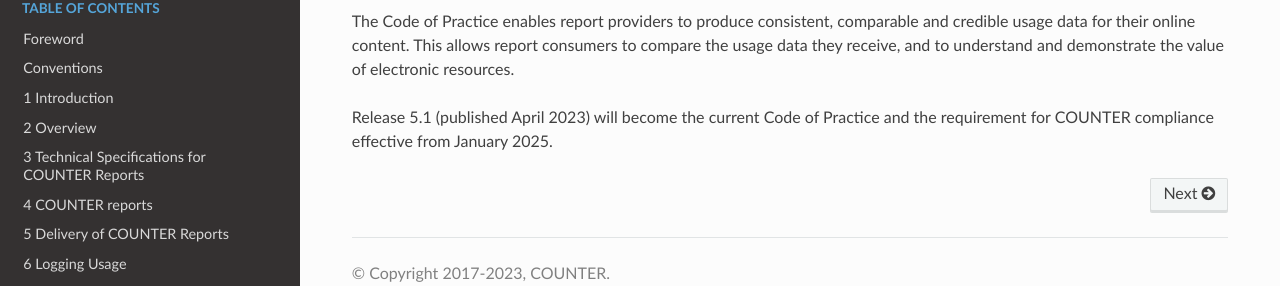
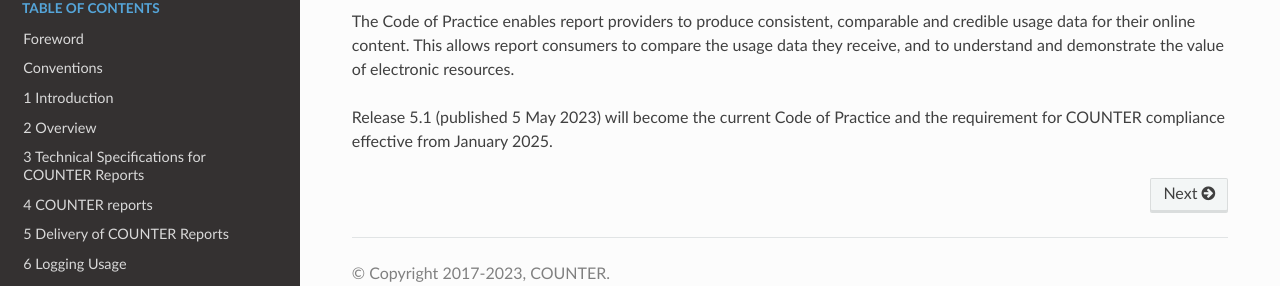
Before and after one commit to Project-Counter/cop5, a Sphinx documentation site: the page built from source/index.rst, in a window 1280 px wide. Shown: the part 222-508 px from the top of the page. Built offline with Sphinx 7.4.7 and the Read the Docs theme 2.0.0, drawn with Linux system fonts in a browser that asks for light colours.

Commit message:
Update release date for Release 5.1 (#238)

```diff
--- a/README.rst
+++ b/README.rst
@@ -5,7 +5,7 @@
 
 There are multiple branches:
 
-* `5.1 <https://github.com/Project-Counter/cop5/tree/5.1>`_: Release 5.1 (published May 2023) will become the current Code of Practice and the requirement for COUNTER compliance effective from January 2025.
+* `5.1 <https://github.com/Project-Counter/cop5/tree/5.1>`_: Release 5.1 (published 5 May 2023) will become the current Code of Practice and the requirement for COUNTER compliance effective from January 2025.
 
 * `5.0.3 <https://github.com/Project-Counter/cop5/tree/5.0.3>`_: Release 5.0.3 (published 28 April 2023) is the current Code of Practice and the requirement for COUNTER compliance effective from the date of release.
 
--- a/source/14-history/index.rst
+++ b/source/14-history/index.rst
@@ -41,7 +41,7 @@
      - 2022-02-28 (with support for January 2022 usage)
 
    * - `5.0.3 <https://cop5.projectcounter.org/_/downloads/en/5.0.3/pdf/>`_
-     - Amendments, corrections and clarifications based on feedback and questions from the community.
+     - Corrections and clarifications based on feedback and questions from the community.
      - No
      - 2023-03-30
      - 2023-04-28 (with support for March 2023 usage)
--- a/source/conf.py
+++ b/source/conf.py
@@ -197,7 +197,7 @@
                 \vspace{10pt}
                 {\Huge \textbf{\color{TitleColor} Release 5.1}}\par
                 \vspace{50pt}
-                {Published: April 2023}\par
+                {Published: 5 May 2023}\par
                 {PDF created: \ddmonthyyyy\today}\par
                 \vspace{5pt}
             \end{flushright}
@@ -211,7 +211,7 @@
             \rmfamily
             {COUNTER’s report consumer and report provider members have contributed to the development of Release 5.1 (R5.1) of the COUNTER Code of Practice.}\par
             {The Code of Practice enables report providers to produce consistent, comparable and credible usage data for their online content. This allows report consumers to compare the usage data they receive, and to understand and demonstrate the value of electronic resources.}\par
-            {Release 5.1 (published April 2023) will become the current Code of Practice and the requirement for COUNTER compliance effective from January 2025.}\par
+            {Release 5.1 (published 5 May 2023) will become the current Code of Practice and the requirement for COUNTER compliance effective from January 2025.}\par
             \noindent\rule{\textwidth}{1pt}\par
             \vfill
             \setlength{\fboxrule}{1pt}
--- a/source/index.rst
+++ b/source/index.rst
@@ -14,7 +14,7 @@
 
    The Code of Practice enables report providers to produce consistent, comparable and credible usage data for their online content. This allows report consumers to compare the usage data they receive, and to understand and demonstrate the value of electronic resources.
 
-   Release 5.1 (published April 2023) will become the current Code of Practice and the requirement for COUNTER compliance effective from January 2025.
+   Release 5.1 (published 5 May 2023) will become the current Code of Practice and the requirement for COUNTER compliance effective from January 2025.
 
 .. only:: not (latex or builder_html)
 
```
